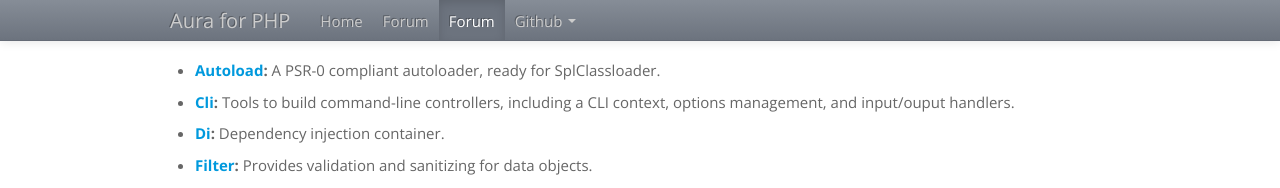
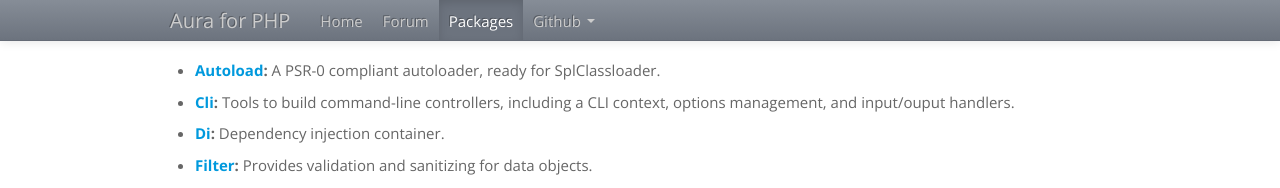
Before and after one commit to Ronnykill/aura.github.com, a Jekyll site: the page built from packages.md, in a window 1280 px wide. Shown: the top 188 px of the page. Built offline with Jekyll 4.4.1, drawn with Linux system fonts in a browser that asks for light colours; nearby versions of some CDN libraries.

Commit message:
fix nav again

```diff
--- a/_layouts/default.html
+++ b/_layouts/default.html
@@ -44,7 +44,7 @@
                         <ul class="nav">
                             <li {% if page.active == 'home'     %}class="active"{% endif %}><a href="#">Home</a></li>
                             <li {% if page.active == 'forum'    %}class="active"{% endif %}><a href="https://groups.google.com/forum/?fromgroups#!forum/auraphp">Forum</a></li>
-                            <li {% if page.active == 'packages' %}class="active"{% endif %}><a href="/packages">Forum</a></li>
+                            <li {% if page.active == 'packages' %}class="active"{% endif %}><a href="/packages">Packages</a></li>
                             <li class="dropdown">
                                 <a href="#" class="dropdown-toggle" data-toggle="dropdown">Github <b class="caret"></b></a>
                                 <ul class="dropdown-menu">
```
